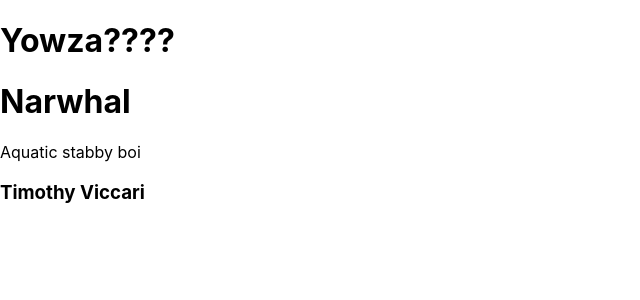
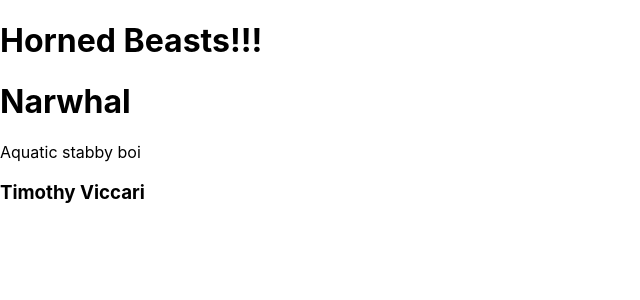
Before and after one commit to everydaytimmy/horned-beasts, a React (Create React App) app: page / in a window 1280 px wide. Shown: the top 300 px of the page, without its empty margins (0-640 px from the left). Built offline with nearby package versions, Linux system fonts and the light colour scheme.

Commit message:
breaking things I guess

```diff
--- a/src/components/header.js
+++ b/src/components/header.js
@@ -2,7 +2,7 @@
 function Header() {
   return (
     <h1>
-      Yowza????
+      Horned Beasts!!!
     </h1>
   );
 }
```
